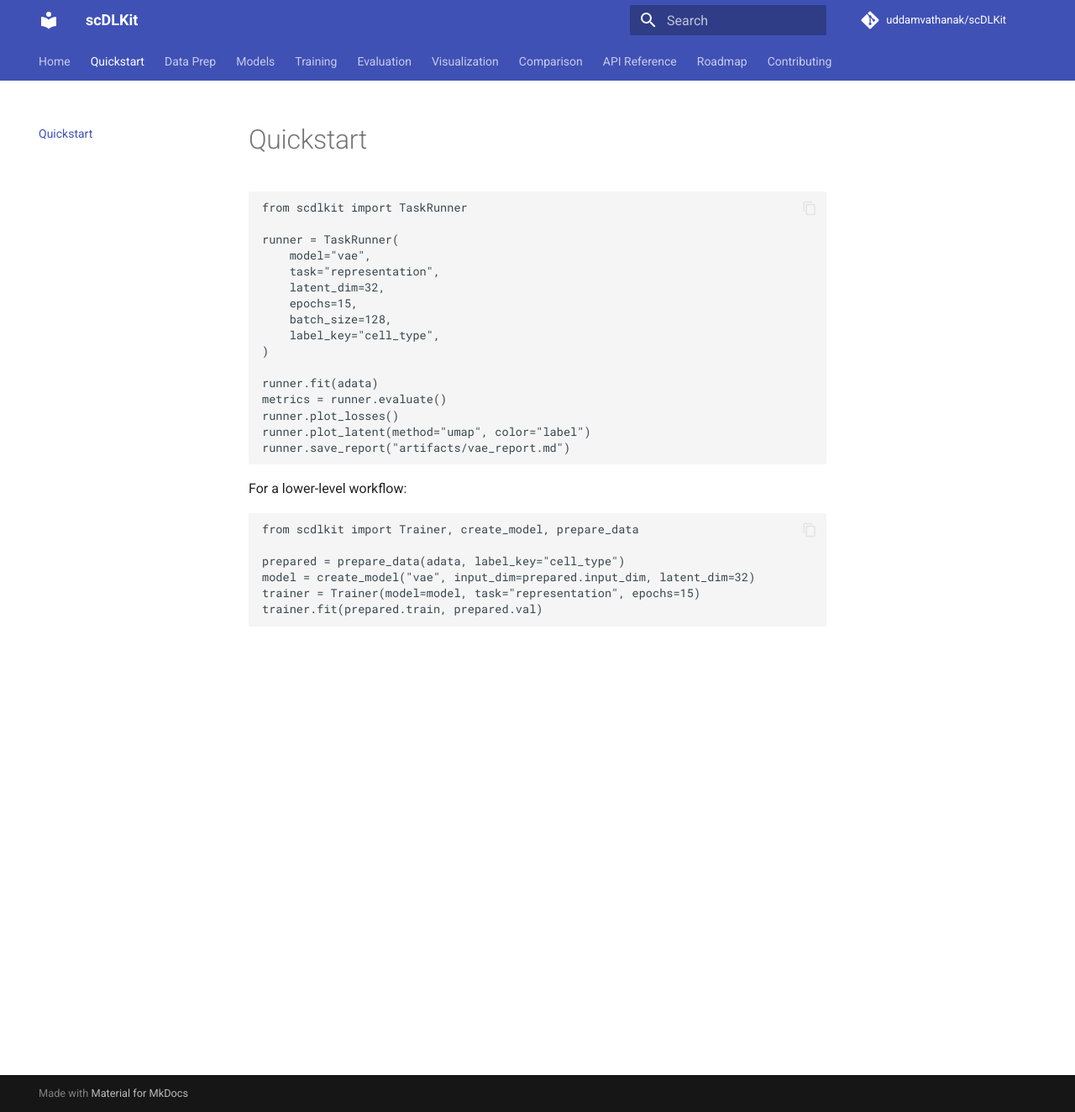
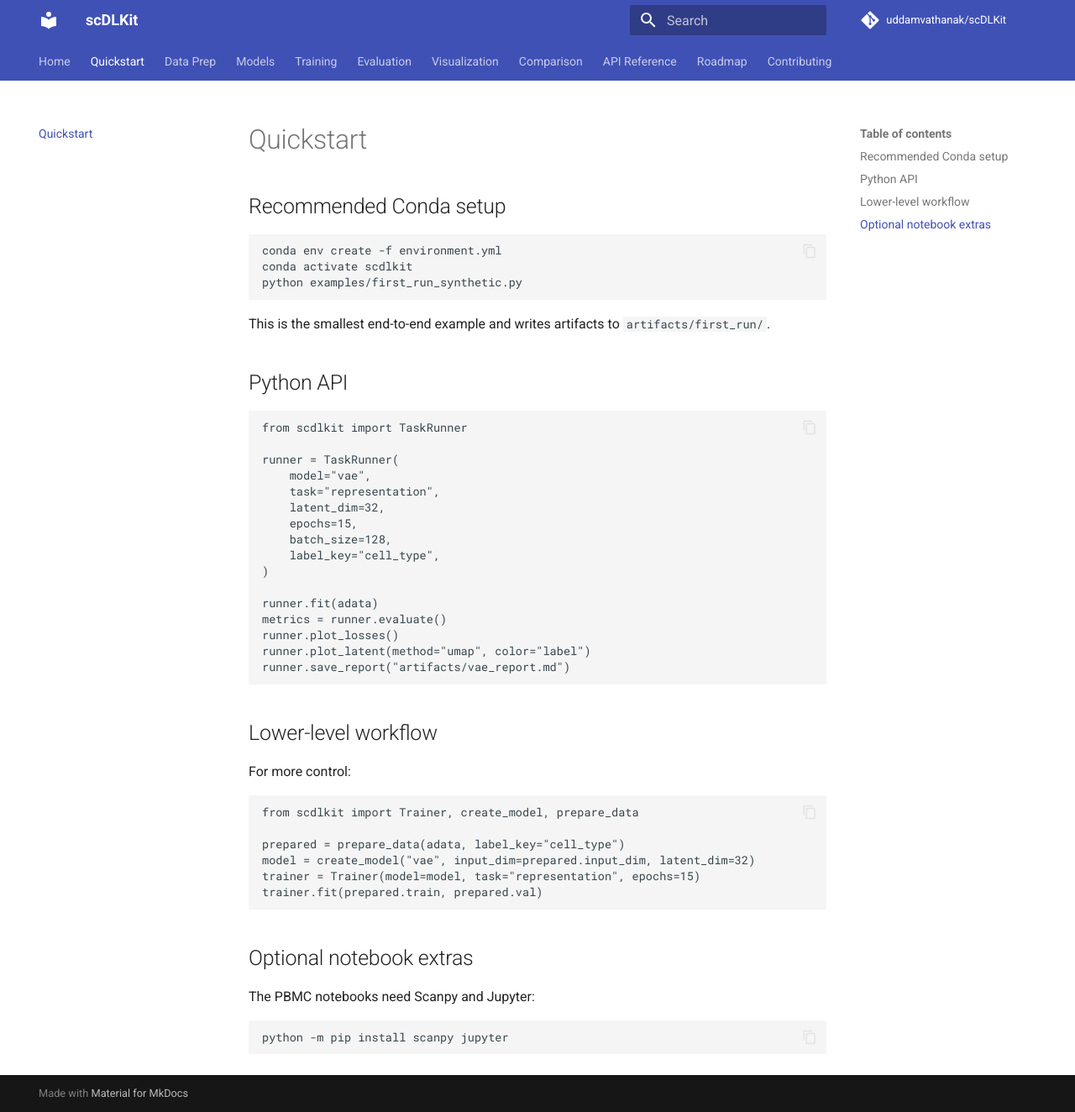
Before and after one commit to uddamvathanak/scDLKit, an MkDocs documentation site: the page built from docs/quickstart.md, in a window 1280 px wide and 1324 px high. Shown: the whole window at 84% size. Built offline with MkDocs 1.6.1 and Material for MkDocs 9.7.7, drawn with Linux system fonts in a browser that asks for light colours; comment, search, counter and statistics services are not loaded.

````diff
--- a/docs/quickstart.md
+++ b/docs/quickstart.md
@@ -1,4 +1,16 @@
 # Quickstart
+
+## Recommended Conda setup
+
+```bash
+conda env create -f environment.yml
+conda activate scdlkit
+python examples/first_run_synthetic.py
+```
+
+This is the smallest end-to-end example and writes artifacts to `artifacts/first_run/`.
+
+## Python API
 
 ```python
 from scdlkit import TaskRunner
@@ -19,7 +31,9 @@ runner.plot_latent(method="umap", color="label")
 runner.save_report("artifacts/vae_report.md")
 ```
 
-For a lower-level workflow:
+## Lower-level workflow
+
+For more control:
 
 ```python
 from scdlkit import Trainer, create_model, prepare_data
@@ -29,3 +43,11 @@ model = create_model("vae", input_dim=prepared.input_dim, latent_dim=32)
 trainer = Trainer(model=model, task="representation", epochs=15)
 trainer.fit(prepared.train, prepared.val)
 ```
+
+## Optional notebook extras
+
+The PBMC notebooks need Scanpy and Jupyter:
+
+```bash
+python -m pip install scanpy jupyter
+```
````
Also changed, not shown: README.md (+71 -0 lines), environment.yml (added, +18 -0 lines), 5 other files.
